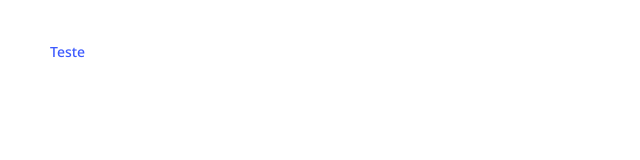
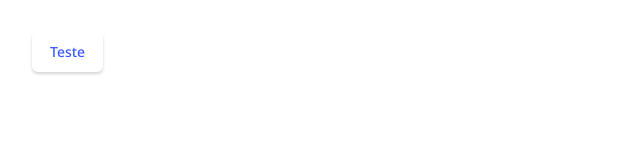
Before and after one commit to eireneof/button-component, an Angular app: page / in a window 1280 px wide. Shown: the top 160 px of the page, without its empty margins (0-640 px from the left). Built offline with nearby package versions, Linux system fonts and the light colour scheme.

Commit message:
feat: opção de ativar ou desativar o box-shadow do botão

```diff
--- a/src/app/app.component.html
+++ b/src/app/app.component.html
@@ -1,3 +1,3 @@
 <main>
-    <app-button btnClass="text" btnLabel="Teste" (btnAction)="teste()"></app-button>
+    <app-button btnClass="text" btnLabel="Teste" (btnAction)="teste()" [boxShadow]="true"></app-button>
 </main>
--- a/src/app/components/button/button.component.html
+++ b/src/app/components/button/button.component.html
@@ -1,3 +1,3 @@
-<button [ngClass]="btnClass" (click)="handleBtnAction($event)">
+<button [ngClass]="btnClass" [class.box-shadow]="boxShadow" (click)="handleBtnAction($event)">
     {{ btnLabel }}
 </button>
--- a/src/app/components/button/button.component.ts
+++ b/src/app/components/button/button.component.ts
@@ -9,6 +9,7 @@ export class ButtonComponent implements OnInit {
 
   @Input() btnLabel: string = 'Default';
   @Input() btnClass: 'default' | 'outline' | 'text' = 'default';
+  @Input() boxShadow: boolean = true;
 
   @Output() btnAction = new EventEmitter<MouseEvent>();
 
```
